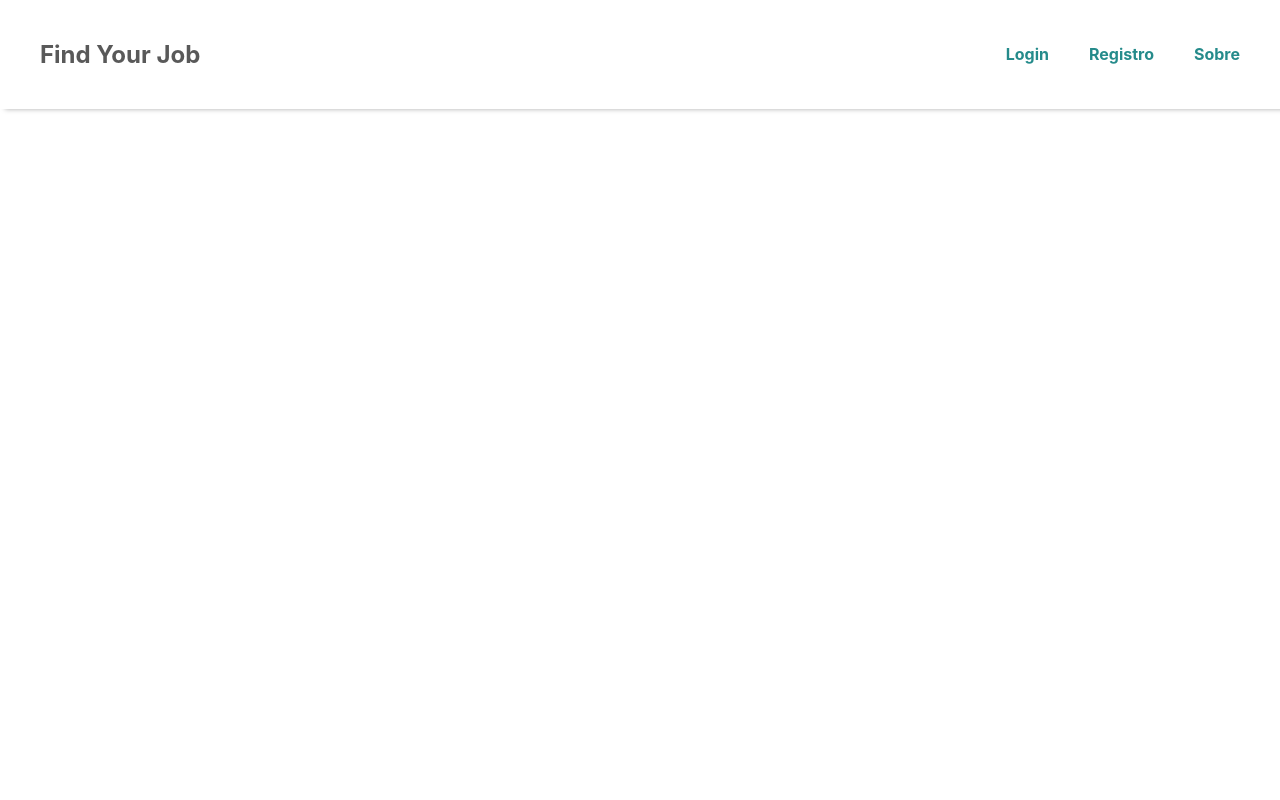
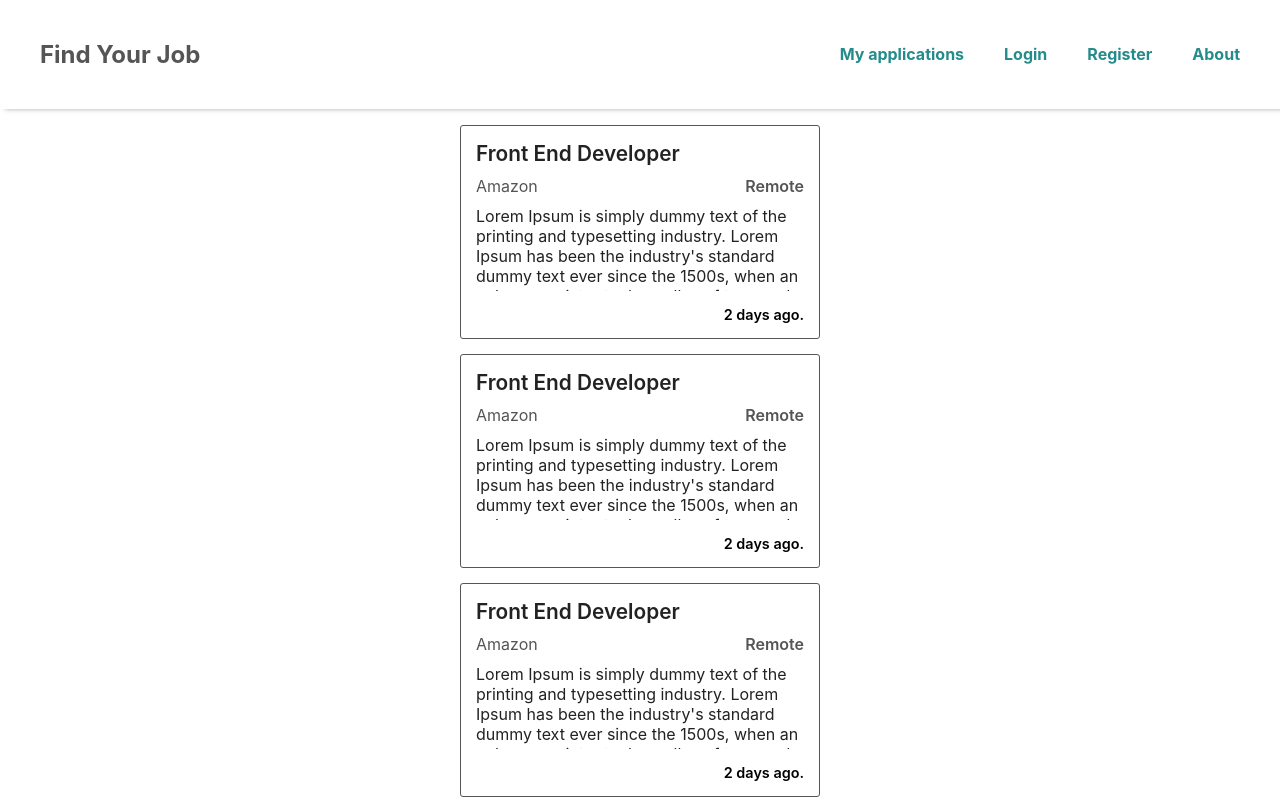
Before and after one commit to BrunoR02/find-your-job, a Next.js app: page / in a window 1280 px wide. Shown: the top 800 px of the page. Built offline with nearby package versions, Linux system fonts and the light colour scheme.

Commit message:
JobCard and List component added, fixed Header styles

```diff
--- /dev/null
+++ b/components/jobs/JobCard.module.css
@@ -0,0 +1,58 @@
+.card{
+  position: relative;
+  width: 100%;
+  margin-bottom: 15px;
+  padding: 15px;
+  border-radius: 3px;
+  border: 1px solid #555;
+  cursor: pointer;
+  text-overflow: ellipsis;
+  overflow: hidden;
+}
+
+.active{
+  border-left: 4px solid rgb(37, 139, 139);
+}
+
+.active .createdAt{
+  color: #11a2a2;
+}
+
+.title{
+  margin: 0;
+  color: var(--black);
+  font-size: 1.3em;
+  font-weight: 600;
+}
+
+.details{
+  display: flex;
+  justify-content: space-between;
+  margin: 10px 0;
+  color:var(--light-gray);
+}
+
+.location{
+  font-weight: 600;
+}
+
+.description{
+  display: block;
+  margin: 0;
+  color: var(--black);
+  width: 100%;
+  max-height: 85px;
+  overflow: hidden;
+  overflow-wrap: break-word;
+  text-overflow: ellipsis;
+  white-space: normal;
+}
+
+.createdAt{
+  display: block;
+  width: 100%;
+  margin-top: 15px;
+  font-size: 0.9em;
+  font-weight: 600;
+  text-align: right;
+}
--- /dev/null
+++ b/components/jobs/JobCard.tsx
@@ -0,0 +1,26 @@
+import styles from "./JobCard.module.css"
+
+type PropsType = {
+  addClass:string,
+  activeHandler: ()=>void,
+}
+
+export default function JobCard({addClass,activeHandler}:PropsType){
+  return (
+    <li onClick={activeHandler} className={styles.card + " " + addClass}>
+      <h4 className={styles.title}>Front End Developer</h4>
+      <section className={styles.details}>
+        <span className={styles.companyName}>Amazon</span>
+        <span className={styles.location}>Remote</span>
+      </section>
+      <p className={styles.description}>Lorem Ipsum is simply dummy text of the
+      printing and typesetting industry. Lorem Ipsum has been the industry's standard
+      dummy text ever since the 1500s, when an unknown printer took a galley of type and
+      scrambled it to make a type specimen book. It has survived not only five centuries,
+      but also the leap into electronic typesetting, remaining essentially unchanged. It was
+      popularised in the 1960s with the release of Letraset sheets containing Lorem Ipsum passages,
+      and more recently with desktop publishing software like Aldus PageMaker including versions of Lorem Ipsum.</p>
+      <span className={styles.createdAt}>2 days ago.</span>
+    </li>
+  )
+}
--- /dev/null
+++ b/components/jobs/JobList.module.css
@@ -0,0 +1,5 @@
+.list{
+  display: flex;
+  flex-direction: column;
+  width: 30%;
+}
--- /dev/null
+++ b/components/jobs/JobList.tsx
@@ -0,0 +1,18 @@
+import JobCard from "./JobCard";
+import styles from "./JobList.module.css"
+import jobCardStyles from "./JobCard.module.css"
+import { useState } from "react";
+
+export default function JobList(){
+  //Save active job id to turn it active, displaying the Job Details component and additional styles
+  const [activeJob,setActiveJob] = useState(0)
+
+  return (
+    <ul className={styles.list}>
+      <JobCard activeHandler={()=>setActiveJob(1)} addClass={activeJob===1 ?jobCardStyles.active: ""}/>
+      <JobCard activeHandler={()=>setActiveJob(2)} addClass={activeJob===2 ?jobCardStyles.active: ""}/>
+      <JobCard activeHandler={()=>setActiveJob(3)} addClass={activeJob===3 ?jobCardStyles.active: ""}/>
+      <JobCard activeHandler={()=>setActiveJob(4)} addClass={activeJob===4 ?jobCardStyles.active: ""}/>
+    </ul>
+  )
+}
--- a/components/layout/Header/Header.module.css
+++ b/components/layout/Header/Header.module.css
@@ -9,5 +9,6 @@
 .title{
   padding: 20px;
   font-size: 1.5em;
-  color: rgb(89, 89, 89);
+  color: var(--light-gray);
+  cursor: pointer;
 }
--- a/components/layout/Header/MainNavigation.module.css
+++ b/components/layout/Header/MainNavigation.module.css
@@ -5,12 +5,19 @@
 
 .link{
   padding: 20px;
-  color: rgb(37, 139, 139);
+  color: var(--main-blue);
   font-weight: 700;
   cursor: pointer;
 }
-
 .link:hover{
-  border-bottom: 3px solid rgb(37, 139, 139);
   background-color: #eeeeee99;
 }
+
+.active{
+  color: #eee;
+  background-color: var(--main-blue)
+}
+
+.active:hover{
+  background-color: var(--main-blue);
+}
--- a/components/layout/Header/MainNavigation.tsx
+++ b/components/layout/Header/MainNavigation.tsx
@@ -1,13 +1,17 @@
 import Link from "next/link"
+import { useRouter } from "next/router"
 import styles from "./MainNavigation.module.css"
 
 export default function MainNavigation(){
+  const router = useRouter()
+
   return (
     <nav>
       <ul className={styles.navigation}>
-        <Link href="/login"><li className={styles.link}>Login</li></Link>
-        <Link href="/registro"><li className={styles.link}>Registro</li></Link>
-        <Link href="/sobre"><li className={styles.link}>Sobre</li></Link>
+        <Link href="/applications"><li className={styles.link + " " + (router.asPath ==="/applications" && styles.active)}>My applications</li></Link>
+        <Link href="/login"><li className={styles.link + " " + (router.asPath ==="/login" && styles.active)}>Login</li></Link>
+        <Link href="/register"><li className={styles.link + " " + (router.asPath ==="/register" && styles.active)}>Register</li></Link>
+        <Link href="/about"><li className={styles.link + " " + (router.asPath ==="/about" && styles.active)}>About</li></Link>
       </ul>
     </nav>
   )
--- a/components/layout/Header/index.tsx
+++ b/components/layout/Header/index.tsx
@@ -4,9 +4,9 @@ import MainNavigation from "./MainNavigation";
 
 export default function Header(){
   return (
-    <div className={styles.header}>
+    <header className={styles.header}>
       <Link href="/"><h2 className={styles.title}>Find Your Job</h2></Link>
       <MainNavigation/>
-    </div>
+    </header>
   )
 }
--- a/pages/index.tsx
+++ b/pages/index.tsx
@@ -1,9 +1,11 @@
 import type { NextPage } from 'next'
+import JobList from '../components/jobs/JobList'
 import styles from '../styles/Home.module.css'
 
 const Home: NextPage = () => {
   return (
     <div className={styles.container}>
+      <JobList/>
     </div>
   )
 }
--- a/styles/Home.module.css
+++ b/styles/Home.module.css
@@ -1,129 +1,8 @@
 .container {
-  padding: 0 2rem;
-}
-
-.main {
-  min-height: 100vh;
-  padding: 4rem 0;
-  flex: 1;
-  display: flex;
-  flex-direction: column;
-  justify-content: center;
-  align-items: center;
-}
-
-.footer {
-  display: flex;
-  flex: 1;
-  padding: 2rem 0;
-  border-top: 1px solid #eaeaea;
-  justify-content: center;
-  align-items: center;
-}
-
-.footer a {
+  position: relative;
   display: flex;
   justify-content: center;
-  align-items: center;
-  flex-grow: 1;
+  flex-wrap: wrap;
+  max-width: 1200px;
+  margin: 0 auto;
 }
-
-.title a {
-  color: #0070f3;
-  text-decoration: none;
-}
-
-.title a:hover,
-.title a:focus,
-.title a:active {
-  text-decoration: underline;
-}
-
-.title {
-  margin: 0;
-  line-height: 1.15;
-  font-size: 4rem;
-}
-
-.title,
-.description {
-  text-align: center;
-}
-
-.description {
-  margin: 4rem 0;
-  line-height: 1.5;
-  font-size: 1.5rem;
-}
-
-.code {
-  background: #fafafa;
-  border-radius: 5px;
-  padding: 0.75rem;
-  font-size: 1.1rem;
-  font-family: Menlo, Monaco, Lucida Console, Liberation Mono, DejaVu Sans Mono,
-    Bitstream Vera Sans Mono, Courier New, monospace;
-}
-
-.grid {
-  display: flex;
-  align-items: center;
-  justify-content: center;
-  flex-wrap: wrap;
-  max-width: 800px;
-}
-
-.card {
-  margin: 1rem;
-  padding: 1.5rem;
-  text-align: left;
-  color: inherit;
-  text-decoration: none;
-  border: 1px solid #eaeaea;
-  border-radius: 10px;
-  transition: color 0.15s ease, border-color 0.15s ease;
-  max-width: 300px;
-}
-
-.card:hover,
-.card:focus,
-.card:active {
-  color: #0070f3;
-  border-color: #0070f3;
-}
-
-.card h2 {
-  margin: 0 0 1rem 0;
-  font-size: 1.5rem;
-}
-
-.card p {
-  margin: 0;
-  font-size: 1.25rem;
-  line-height: 1.5;
-}
-
-.logo {
-  height: 1em;
-  margin-left: 0.5rem;
-}
-
-@media (max-width: 600px) {
-  .grid {
-    width: 100%;
-    flex-direction: column;
-  }
-}
-
-@media (prefers-color-scheme: dark) {
-  .card,
-  .footer {
-    border-color: #222;
-  }
-  .code {
-    background: #111;
-  }
-  .logo img {
-    filter: invert(1);
-  }
-}
--- a/styles/globals.css
+++ b/styles/globals.css
@@ -32,3 +32,9 @@ li{
 ul{
   padding: 0;
 }
+
+:root {
+  --main-blue: rgb(37, 139, 139);
+  --black: #222;
+  --light-gray: #555;
+}
```
